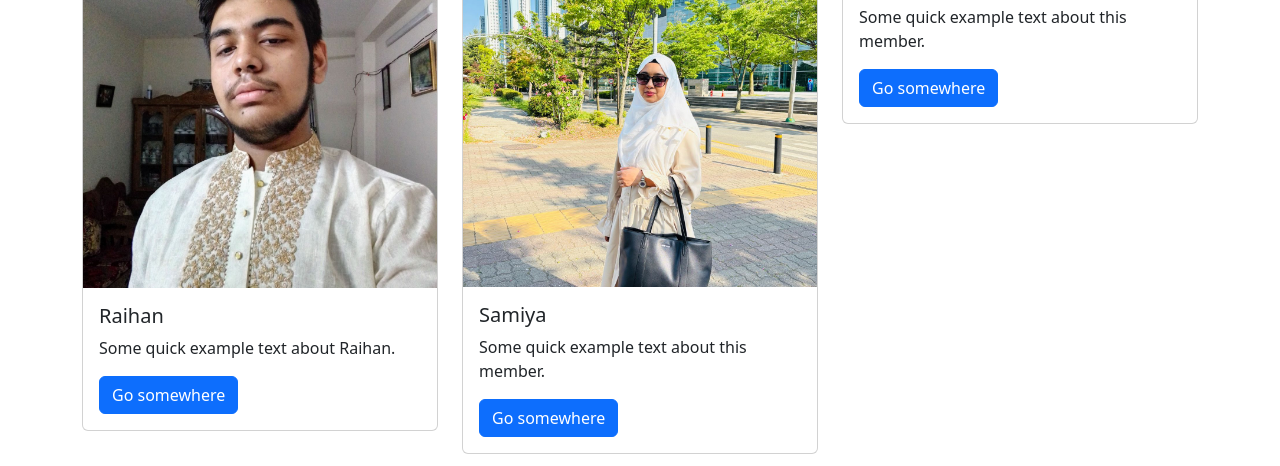
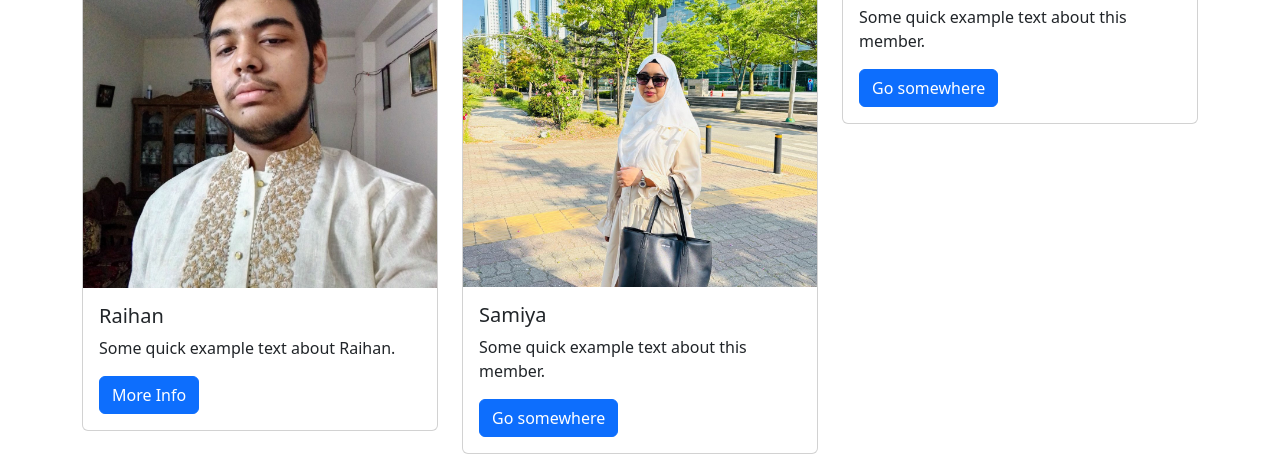
Before and after one commit to alcwebsiteinfo/alcweb, a plain HTML site: page about.html in a window 1280 px wide. Shown: the part 172-638 px from the top of the page. Drawn offline with nearby package versions, Linux system fonts and the light colour scheme.

Commit message:
Update about.html

```diff
--- a/about.html
+++ b/about.html
@@ -46,7 +46,7 @@
           <div class="card-body">
             <h5 class="card-title">Raihan</h5>
             <p class="card-text">Some quick example text about Raihan.</p>
-            <a href="#" class="btn btn-primary">Go somewhere</a>
+            <a href="raihan.html" class="btn btn-primary">More Info</a>
           </div>
         </div>
       </div>
```
